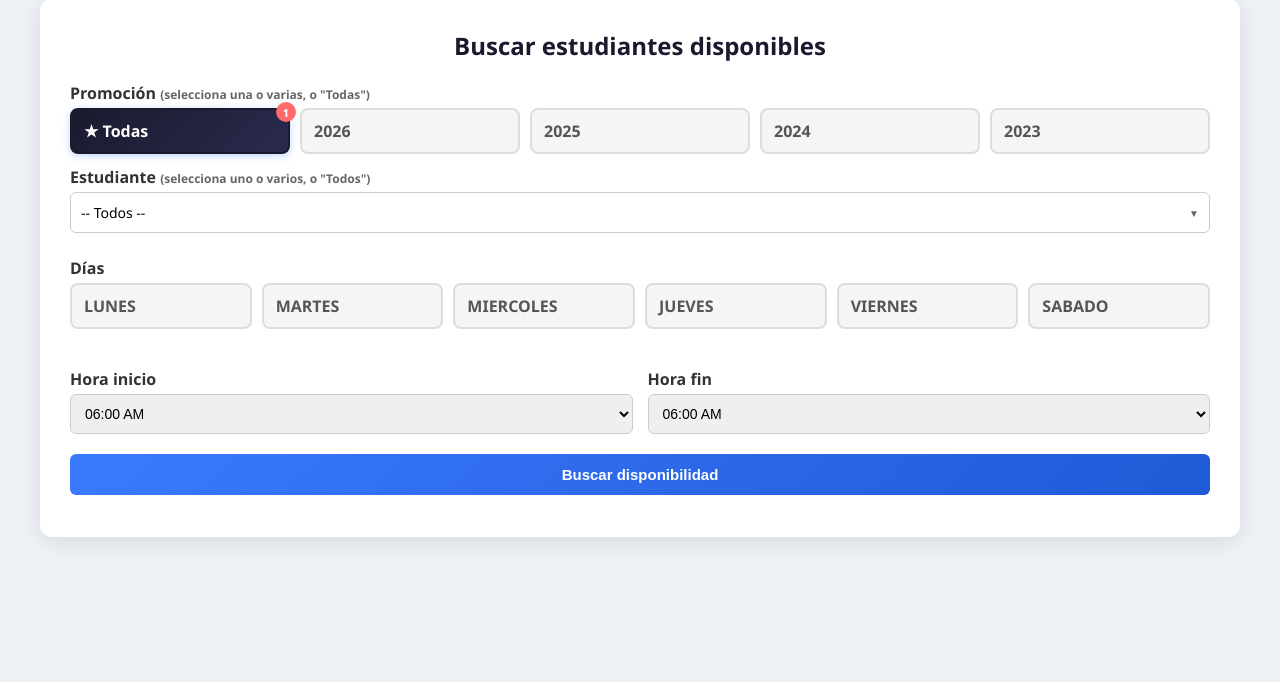
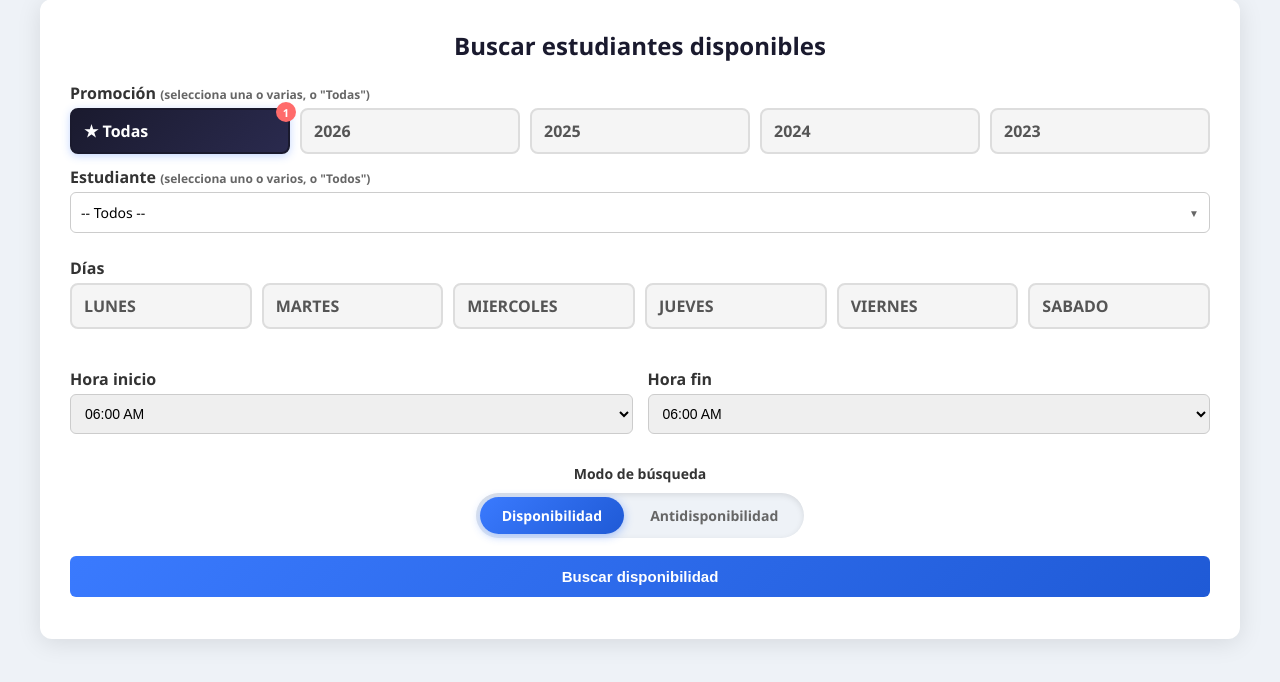
Before and after one commit to jugotoptea-a11y/HORARIOS, a Flask app: page / in a window 1280 px wide. Shown: the part 31-713 px from the top of the page. Run offline with Flask 3, Linux system fonts and the light colour scheme.

Commit message:
Añadí Función de Antidisponibilidad, falta configurar panel inferior de horarios y añadir Función de Desocupación

```diff
--- a/app.py
+++ b/app.py
@@ -86,6 +86,32 @@ def buscar_disponibles(df, dias, inicio, fin, estudiantes_seleccionados):
     return libres
 
 
+def buscar_no_disponibles(df, dias, inicio, fin, estudiantes_seleccionados):
+    """Antidisponibilidad: retorna estudiantes que TIENEN clase en el bloque indicado."""
+
+    inicio = convertir_24(inicio)
+    fin = convertir_24(fin)
+
+    if inicio is None:
+        inicio = "06:00"
+    if fin is None:
+        fin = "22:00"
+
+    if estudiantes_seleccionados:
+        df = df[df["Nombre_Estudiante"].isin(estudiantes_seleccionados)]
+
+    df_valido = df[df["_horas_validas"] == True]
+
+    ocupados = df_valido[
+        (df_valido["Dia"].isin(dias)) &
+        ~((df_valido["Hora_Fin"] <= inicio) | (df_valido["Hora_Inicio"] >= fin))
+    ]
+
+    ocupados_set = sorted(set(ocupados["Nombre_Estudiante"]))
+
+    return ocupados_set
+
+
 def construir_info_estudiantes(df):
     """Retorna un dict {Nombre_Estudiante: ID_Estudiante} con el primer registro de cada estudiante."""
     info = {}
@@ -130,7 +156,10 @@ def index():
     sel_promociones = []
     estudiantes = []
 
+    modo = "disponibilidad"  # valor por defecto
+
     if request.method == "POST":
+        modo = request.form.get("modo", "disponibilidad")
 
         sel_promociones_raw = request.form.getlist("promociones")  # Obtener lista de promociones
         # Detectar si se seleccionó "TODAS" o si no hay selección
@@ -158,22 +187,31 @@ def index():
                 sel_promociones = []
         estudiantes = sorted(df_filtered["Nombre_Estudiante"].dropna().unique().tolist())
 
-        # Buscar disponibles - intersección entre todos los días seleccionados
-        # El estudiante debe ser libre en TODOS los días, no solo en alguno
+        # Buscar según el modo seleccionado
         if sel_dias:
-            libres_comunes: set = set()
-            primer_dia = True
-            for dia in sel_dias:
-                inicio_dia = str(request.form.get(f"inicio_{dia}", sel_inicio))
-                fin_dia = str(request.form.get(f"fin_{dia}", sel_fin))
-                libres_dia = set(buscar_disponibles(df_filtered, [dia], inicio_dia, fin_dia, sel_estudiante))
-                if primer_dia:
-                    libres_comunes = libres_dia
-                    primer_dia = False
-                else:
-                    libres_comunes = libres_comunes.intersection(libres_dia)
-
-            disponibles = sorted(libres_comunes)
+            if modo == "antidisponibilidad":
+                # Unión: aparece si tiene clase en CUALQUIERA de los días seleccionados
+                ocupados_union: set = set()
+                for dia in sel_dias:
+                    inicio_dia = str(request.form.get(f"inicio_{dia}", sel_inicio))
+                    fin_dia = str(request.form.get(f"fin_{dia}", sel_fin))
+                    ocupados_dia = set(buscar_no_disponibles(df_filtered, [dia], inicio_dia, fin_dia, sel_estudiante))
+                    ocupados_union = ocupados_union.union(ocupados_dia)
+                disponibles = sorted(ocupados_union)
+            else:
+                # Disponibilidad: intersección — libre en TODOS los días seleccionados
+                libres_comunes: set = set()
+                primer_dia = True
+                for dia in sel_dias:
+                    inicio_dia = str(request.form.get(f"inicio_{dia}", sel_inicio))
+                    fin_dia = str(request.form.get(f"fin_{dia}", sel_fin))
+                    libres_dia = set(buscar_disponibles(df_filtered, [dia], inicio_dia, fin_dia, sel_estudiante))
+                    if primer_dia:
+                        libres_comunes = libres_dia
+                        primer_dia = False
+                    else:
+                        libres_comunes = libres_comunes.intersection(libres_dia)
+                disponibles = sorted(libres_comunes)
         else:
             disponibles = []
 
@@ -236,6 +274,7 @@ def index():
         sel_fin=sel_fin,
         sel_promociones=sel_promociones,
         todos_por_promo=todos_por_promo,
+        modo=modo,
     )
 
 
--- a/templates/index.html
+++ b/templates/index.html
@@ -415,6 +415,82 @@
       cursor: text;
       font-family: monospace;
     }
+
+    /* ===== TOGGLE DE MODO ===== */
+    .modo-toggle-wrapper {
+      display: flex;
+      flex-direction: column;
+      align-items: center;
+      margin: 18px 0 10px;
+    }
+
+    .modo-toggle-label {
+      font-weight: 600;
+      color: #333;
+      margin-bottom: 10px;
+      font-size: 14px;
+    }
+
+    .modo-toggle {
+      display: flex;
+      background: #eef2f7;
+      border-radius: 50px;
+      padding: 4px;
+      gap: 4px;
+      box-shadow: inset 0 2px 6px rgba(0, 0, 0, 0.1);
+    }
+
+    .modo-toggle input[type="radio"] {
+      display: none;
+    }
+
+    .modo-toggle label {
+      display: flex;
+      align-items: center;
+      gap: 7px;
+      padding: 9px 22px;
+      border-radius: 50px;
+      cursor: pointer;
+      font-size: 14px;
+      font-weight: 600;
+      color: #666;
+      transition: all 0.3s ease;
+      margin: 0;
+      white-space: nowrap;
+    }
+
+    .modo-toggle input[value="disponibilidad"]:checked+label {
+      background: linear-gradient(135deg, #3a7afe, #1f5ad6);
+      color: white;
+      box-shadow: 0 2px 10px rgba(58, 122, 254, 0.45);
+    }
+
+    .modo-toggle input[value="antidisponibilidad"]:checked+label {
+      background: linear-gradient(135deg, #e85d75, #c0392b);
+      color: white;
+      box-shadow: 0 2px 10px rgba(232, 93, 117, 0.45);
+    }
+
+    .modo-toggle label:hover {
+      background: rgba(0, 0, 0, 0.06);
+    }
+
+    .modo-toggle input:checked+label:hover {
+      background: none;
+    }
+
+    /* Colores de resultado segun modo */
+    .result-antidisponibilidad h3 {
+      color: #c0392b;
+    }
+
+    button.btn-antidisponibilidad {
+      background: linear-gradient(135deg, #e85d75, #c0392b);
+    }
+
+    button.btn-antidisponibilidad:hover {
+      box-shadow: 0 4px 12px rgba(232, 93, 117, 0.4);
+    }
   </style>
 </head>
 
@@ -428,15 +504,18 @@
       <label>Promoción <small>(selecciona una o varias, o "Todas")</small></label>
       <div class="days-selector" id="promociones-selector">
         <div class="day-checkbox promo-todas">
-          <input type="checkbox" name="promociones" value="TODAS" id="promo-all" onchange="toggleTodasPromociones()" {% if not sel_promociones %}checked{% endif %}>
+          <input type="checkbox" name="promociones" value="TODAS" id="promo-all" onchange="toggleTodasPromociones()" {%
+            if not sel_promociones %}checked{% endif %}>
           <label for="promo-all" data-order="{% if not sel_promociones %}1{% endif %}"
             style="background:linear-gradient(135deg,#1a1a2e,#2a2a4e);color:white;border-color:#1a1a2e;">&#9733;
             Todas</label>
         </div>
         {% for promo in promociones %}
         <div class="day-checkbox">
-          <input type="checkbox" name="promociones" value="{{promo}}" id="promo-{{loop.index}}" {% if promo|string in sel_promociones %}checked{% endif %} onchange="actualizarPromociones()">
-          <label for="promo-{{loop.index}}" data-order="{% if promo|string in sel_promociones %}{{ loop.index }}{% endif %}">{{promo}}</label>
+          <input type="checkbox" name="promociones" value="{{promo}}" id="promo-{{loop.index}}" {% if promo|string in
+            sel_promociones %}checked{% endif %} onchange="actualizarPromociones()">
+          <label for="promo-{{loop.index}}"
+            data-order="{% if promo|string in sel_promociones %}{{ loop.index }}{% endif %}">{{promo}}</label>
         </div>
         {% endfor %}
       </div>
@@ -445,7 +524,8 @@
       <div class="multiselect-dropdown" id="estudiantes-dropdown">
         <div class="dropdown-toggle" onclick="toggleDropdown()">-- Todos --</div>
         <div class="dropdown-menu" id="estudiantes-menu">
-          <label class="est-label est-todos-label" onclick="toggleTodosEstudiantes()" style="cursor: pointer; user-select: none; font-weight: 600;">
+          <label class="est-label est-todos-label" onclick="toggleTodosEstudiantes()"
+            style="cursor: pointer; user-select: none; font-weight: 600;">
             ☐ -- Todos --
           </label>
           {% for est in estudiantes %}
@@ -492,7 +572,20 @@
         </div>
       </div>
 
-      <button type="submit">Buscar disponibilidad</button>
+      <!-- TOGGLE DE MODO -->
+      <div class="modo-toggle-wrapper">
+        <span class="modo-toggle-label">Modo de búsqueda</span>
+        <div class="modo-toggle">
+          <input type="radio" name="modo" id="modo-disp" value="disponibilidad" {% if modo=='disponibilidad' %}checked{%
+            endif %} onchange="actualizarModo()">
+          <label for="modo-disp">Disponibilidad</label>
+          <input type="radio" name="modo" id="modo-anti" value="antidisponibilidad" {% if modo=='antidisponibilidad'
+            %}checked{% endif %} onchange="actualizarModo()">
+          <label for="modo-anti">Antidisponibilidad</label>
+        </div>
+      </div>
+
+      <button type="submit" id="btn-buscar">Buscar disponibilidad</button>
 
     </form>
 
@@ -500,7 +593,7 @@
       var horasDisponibles = JSON.parse('{{ horas|tojson|safe }}') || [];
       var diasSeleccionados = JSON.parse('{{ sel_dias|tojson|safe }}') || [];
       var selEstudiantes = JSON.parse('{{ sel_estudiante|tojson|safe }}') || [];
-      var todosEstudiantesPorPromo = {{ todos_por_promo|tojson|safe }};
+      var todosEstudiantesPorPromo = {{ todos_por_promo| tojson | safe }};
       var jornadasGuardadas = {};
 
       // Recuperar jornadas guardadas del localStorage si existen
@@ -669,6 +762,7 @@
         actualizarJornadas();
         actualizarPromociones(); // Actualizar órdenes de promociones en la inicialización
         filtrarEstudiantes(true); // Aplicar filtro inicial de estudiantes según promociones pre-seleccionadas
+        actualizarModo(); // Sincronizar botón con el modo inicial
 
         // Agregar evento al selector de hora inicio por defecto
         var selectInicio = document.getElementById('inicio-default');
@@ -798,6 +892,20 @@
         filtrarEstudiantes();
       }
 
+      function actualizarModo() {
+        var modoAnti = document.getElementById('modo-anti');
+        var btn = document.getElementById('btn-buscar');
+        if (!modoAnti || !btn) return;
+
+        if (modoAnti.checked) {
+          btn.textContent = 'Buscar antidisponibilidad';
+          btn.classList.add('btn-antidisponibilidad');
+        } else {
+          btn.textContent = 'Buscar disponibilidad';
+          btn.classList.remove('btn-antidisponibilidad');
+        }
+      }
+
       function actualizarPromociones() {
         var checkboxTodas = document.getElementById('promo-all');
         var checkboxesPromociones = document.querySelectorAll('input[name="promociones"]:not(#promo-all)');
@@ -833,8 +941,14 @@
 
 
     {% if disponibles %}
-    <div class="result">
-      <h3>Estudiantes disponibles ({{disponibles|length}})</h3>
+    <div class="result {% if modo == 'antidisponibilidad' %}result-antidisponibilidad{% endif %}">
+      <h3>
+        {% if modo == 'antidisponibilidad' %}
+        Estudiantes NO disponibles ({{disponibles|length}})
+        {% else %}
+        Estudiantes disponibles ({{disponibles|length}})
+        {% endif %}
+      </h3>
       <table class="result-table">
         {% for est in disponibles %}
         <tr>
```
